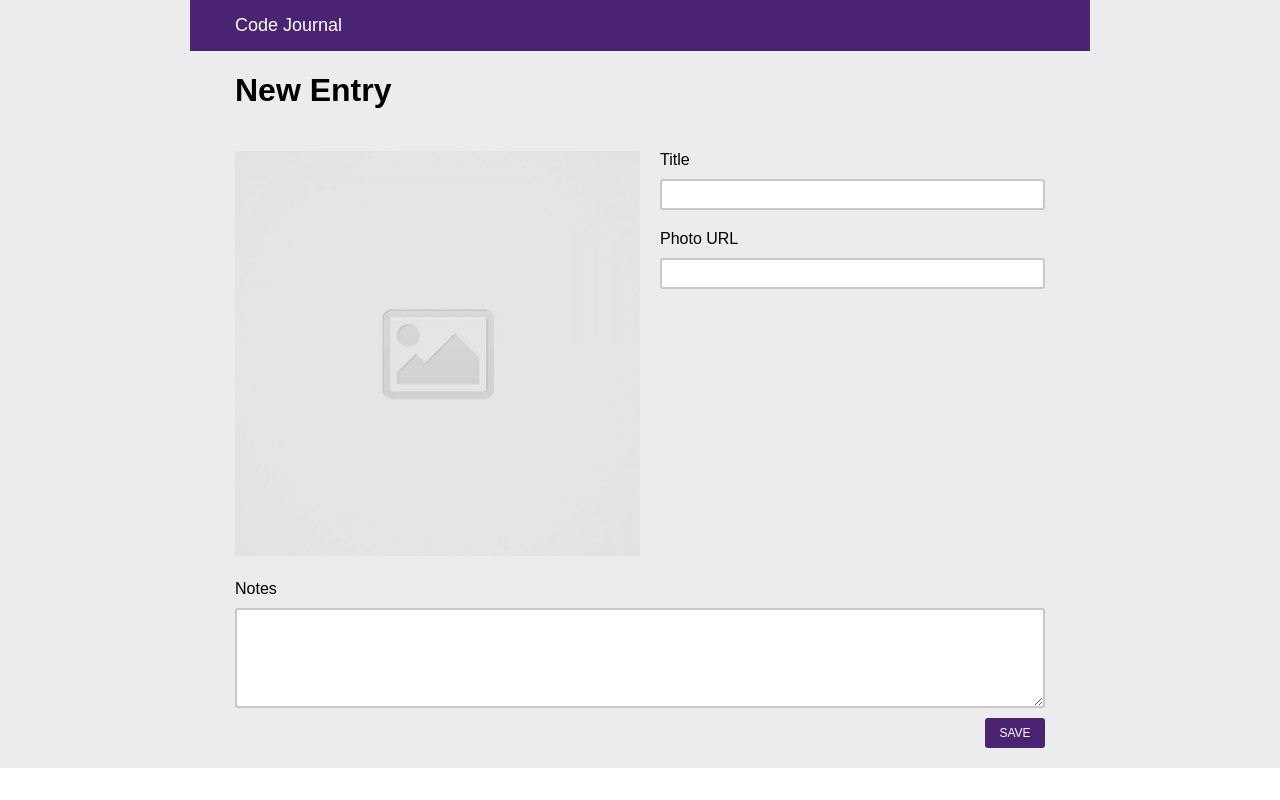
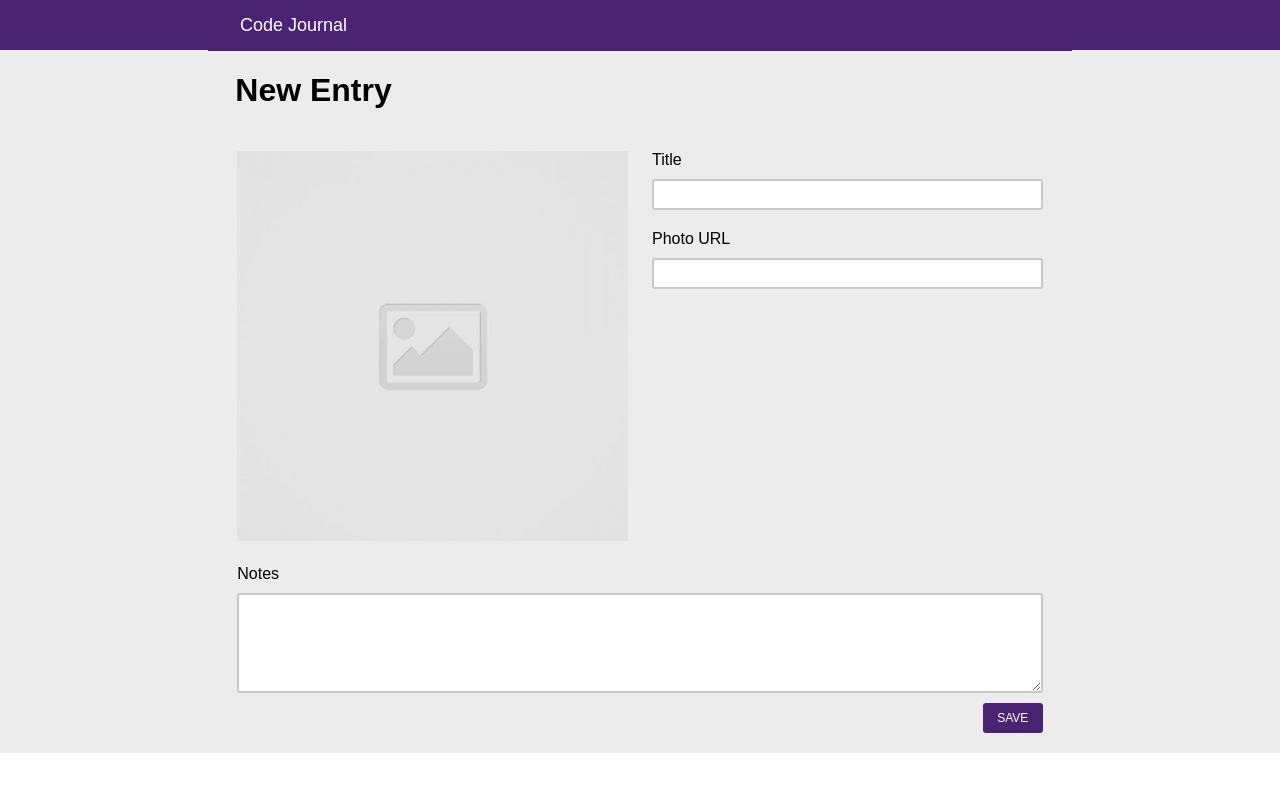
Before and after one commit to KrisMackenroth/code-journal, a website: page index.html in a window 1280 px wide. Drawn offline with Linux system fonts and the light colour scheme.

Commit message:
Adjusted css classes and layout.

```diff
--- a/css/styles.css
+++ b/css/styles.css
@@ -11,34 +11,20 @@ main {
   color: white;
 }
 
-.col {
-  width: 100%;
-}
-
-.col-sm-half > img {
+.column-half > img {
   width: 100%;
   text-align: center;
 }
 
+h1 {
+  margin-left: 10px;
+}
+
 h2 {
-  padding-left: 5%;
+  padding-left: 10px;
+  margin-left: 10px;
   font-weight: lighter;
   font-size: 18px;
-}
-
-@media screen and (min-width: 576px) {
-  .col-sm-half {
-    width: 50%;
-  }
-
-  .text-input {
-    padding-left: 20px;
-    padding-bottom: 20px;
-  }
-
-  label {
-    font-weight: 500;
-  }
 }
 
 label,
@@ -76,7 +62,7 @@ button {
 }
 
 .box {
-  width: 90%;
+  width: 96%;
   margin: auto;
 }
 
@@ -112,3 +98,14 @@ button {
 .new-image {
   margin-top: 20px;
 }
+
+.background-purple {
+  background-color: #4b2373;
+  position: absolute;
+  height: 50px;
+  width: 100%;
+}
+
+.position-absolute {
+  position: relative;
+}
--- a/index.html
+++ b/index.html
@@ -16,11 +16,14 @@
 
 <body>
   <main>
+    <div class=" background-purple"></div>
     <div class="container">
-      <div data-view="entry-form">
-        <div class="row">
-          <div class="col title">
-            <h2>Code Journal</h2>
+      <div class="box">
+        <div data-view="entry-form">
+          <div class="row position-absolute">
+            <div class="column-full title">
+              <h2>Code Journal</h2>
+            </div>
           </div>
         </div>
         <div class="box">
@@ -29,10 +32,10 @@
           </div>
           <form class="journal-entry-form">
             <div class="row">
-              <div class="col col-sm-half">
+              <div class="column-full column-half">
                 <img class="new-image" src="images/placeholder-image-square.jpg" alt="placeholder">
               </div>
-              <div class="col col-sm-half text-input">
+              <div class="column-full column-half text-input">
                 <label for="user-title">Title<br></label>
                 <input required name="title" type="text" id="user-title">
                 <label for="user-url">Photo URL<br></label>
@@ -40,13 +43,13 @@
               </div>
             </div>
             <div class="row">
-              <div class="col">
+              <div class="column-full">
                 <label for="user-notes">Notes<br></label>
                 <textarea name="notes" id="user-notes" rows="4" cols="50" required></textarea>
               </div>
             </div>
             <div class="row">
-              <div class="col submit">
+              <div class="column-full submit">
                 <button type="submit" class="save">SAVE</button>
               </div>
             </div>
```
